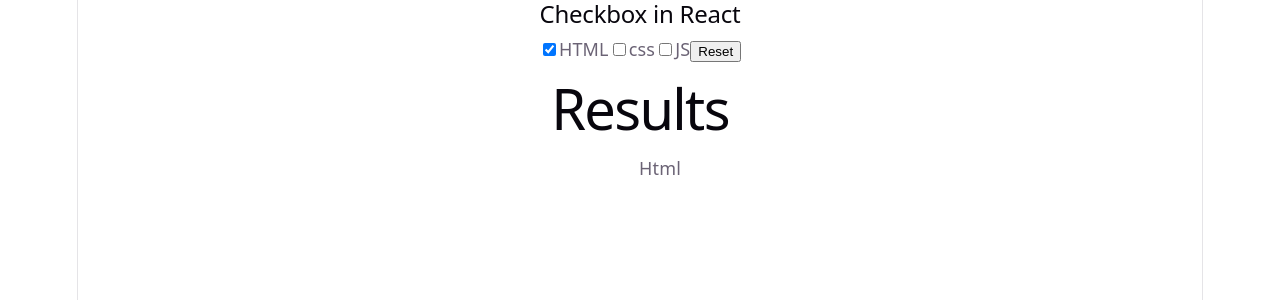
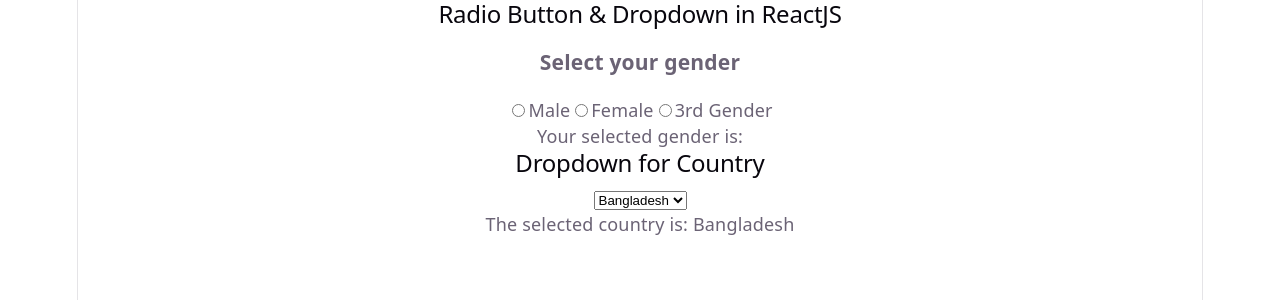
Before and after one commit to almuksid/react-udemy, a React (Vite) app: page / in a window 1280 px wide. Shown: the top 300 px of the page. Built offline with nearby package versions, Linux system fonts and the light colour scheme.

Commit message:
04. Radio Button & Dropdown in React

```diff
--- a/src/App.jsx
+++ b/src/App.jsx
@@ -7,7 +7,9 @@
 // import AsyncAwaitTest from './components/section1/AsyncAwait'
 // import BioApp from './components/bio/BioApp'
 // import Form from './components/bio/Form'
-import CheckBox from './components/checkbox/CheckBox'
+// import CheckBox from './components/checkbox/CheckBox'
+
+import RadioDropdown from "./components/radio6/RadioDropdown"
 
 function App() {
   // const [count, setCount] = useState(0)
@@ -18,7 +20,8 @@ function App() {
       {/* <ReactApp2/> */}
       {/* <BioApp/> */}
       {/* <Form/> */}
-      <CheckBox/>
+      {/* <CheckBox/> */}
+      <RadioDropdown/>
     </>
   )
 }
--- /dev/null
+++ b/src/components/radio6/RadioDropdown.jsx
@@ -0,0 +1,45 @@
+import { useState } from 'react'
+
+const RadioDropdown = () => {
+    const [gender, setGender] = useState("")
+    const [country, setCountry] = useState("Bangladesh")
+    let countries = ["Bangladesh", "Pakistan", "Soudi Arab", "Canada"]
+
+    return (
+        <div>
+            <h2>Radio Button & Dropdown in ReactJS</h2>
+            <h3>Select your gender</h3>
+            <label htmlFor="">
+                <input type="radio" value={'male'} name='gender' checked={gender === "male"} onChange={(e) => setGender(e.target.value)} />
+                Male
+            </label>
+            <label htmlFor="">
+                <input type="radio" value={'female'} name='gender' checked={gender === "female"} onChange={(e) => setGender(e.target.value)} />
+                Female
+            </label>
+            <label htmlFor="">
+                <input type="radio" value={' 3rd gender '} name='gender' checked={gender === "gender3rd"} onChange={(e) => setGender(e.target.value)} />
+                3rd Gender
+            </label>
+            <p>Your selected gender is: {gender}</p>
+
+            <div>
+                <h2>Dropdown for Country</h2>
+                <select onChange={(e) => setCountry(e.target.value)}>
+
+                    {/* <option value="Bangladesh">Bangladesh</option>
+                    <option value="Pakisthan">Pakisthan</option>
+                    <option value="Canada">Canada</option>
+                    <option value="USA">USA</option>
+                    <option value="Japan">Japan</option>
+                    <option value="Rasia">Rasia</option>
+                    <option value="UK">UK</option> */}
+                    {countries.map((c) => <option key={c}>{c}</option>)}
+                </select>
+                <p>The selected country is: {country}</p>
+            </div>
+        </div>
+    )
+}
+
+export default RadioDropdown
```
Also changed, not shown: 1 other file (tests, documents, lock files or other folders).
